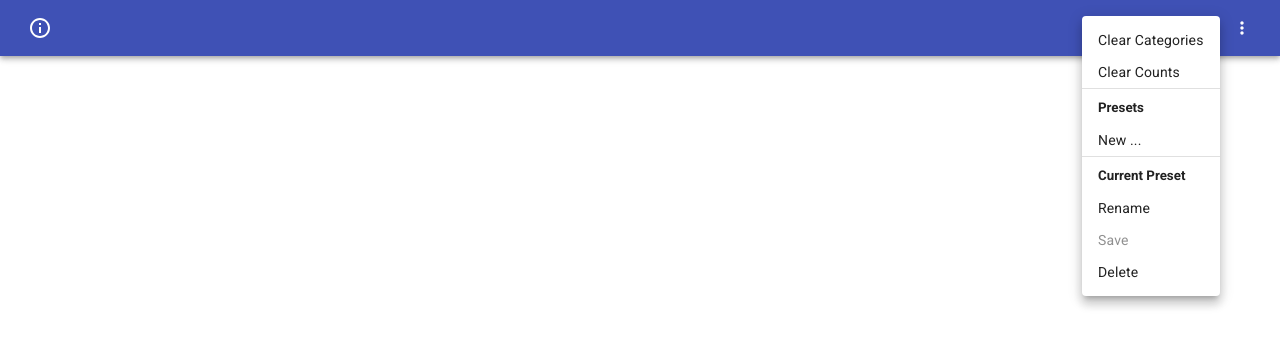
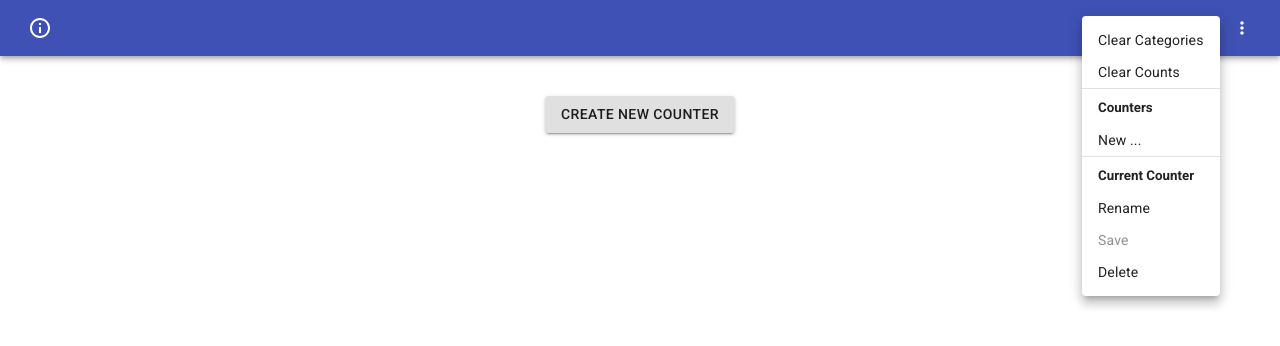
Before and after one commit to magistrula/item-counter, a Next.js app: page / in a window 1280 px wide. Both pictures are taken after a click on the button 1242 px from the left and 28 px from the top of the page. Shown: the top 346 px of the page. Built offline with nearby package versions, Linux system fonts and the light colour scheme.

Commit message:
Add button to create new counter if there are no presets

```diff
--- a/components/Counter.js
+++ b/components/Counter.js
@@ -162,6 +162,14 @@ export default function Counter() {
       />
 
       <Box mt={3} mx={2}>
+        {!state.name && (
+          <Box my={5} display="flex" justifyContent="center">
+            <Button variant="contained" onClick={createPreset}>
+              Create New Counter
+            </Button>
+          </Box>
+        )}
+
         <Grid container spacing={4}>
           {state.categories.map(category => (
             <Grid item key={category.name} xs={12} sm={6} md={4} lg={3}>
--- a/components/Counter/CounterHeader.js
+++ b/components/Counter/CounterHeader.js
@@ -106,7 +106,7 @@ export default function CounterHeader({
 
             <Box my={1} px={2}>
               <small>
-                <strong>Presets</strong>
+                <strong>Counters</strong>
               </small>
             </Box>
 
@@ -125,7 +125,7 @@ export default function CounterHeader({
             <Divider />
               <Box my={1} px={2}>
                 <small>
-                  <strong>Current Preset</strong>
+                  <strong>Current Counter</strong>
                 </small>
               </Box>
               <MenuItem dense onClick={renamePreset}>
```
